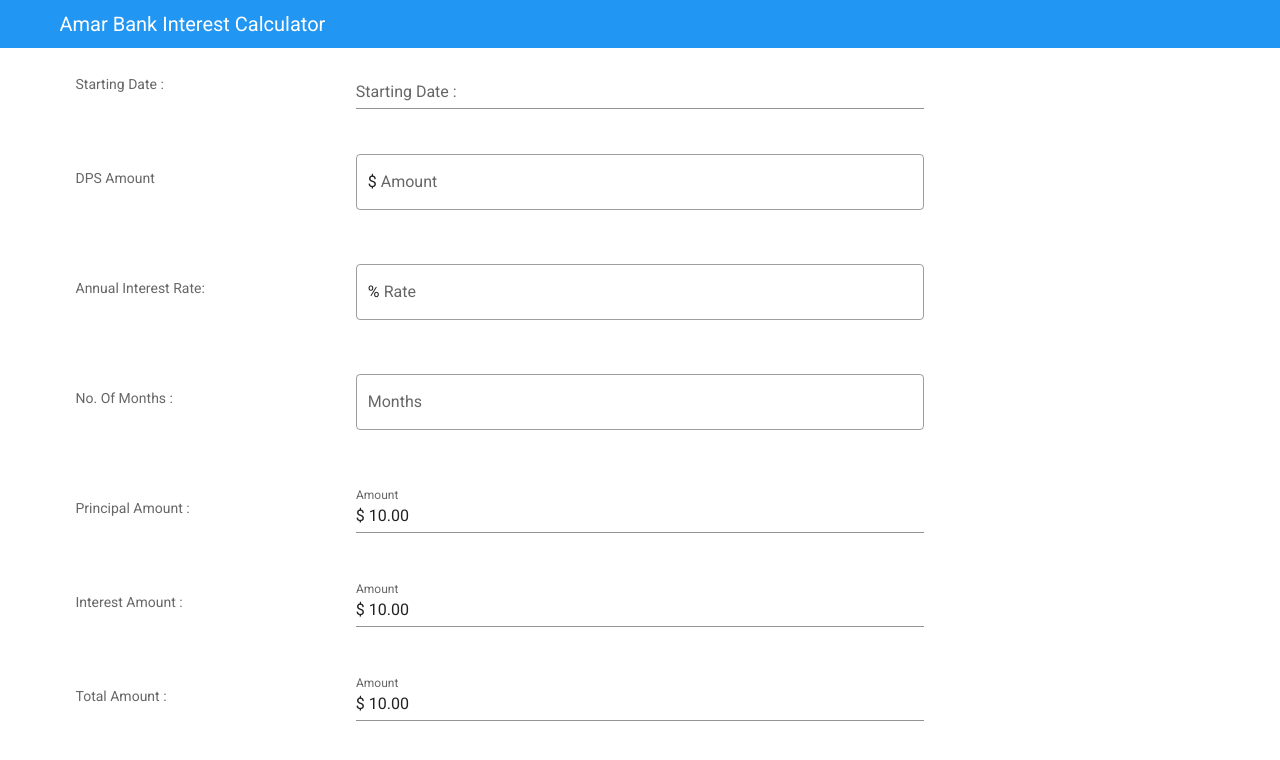
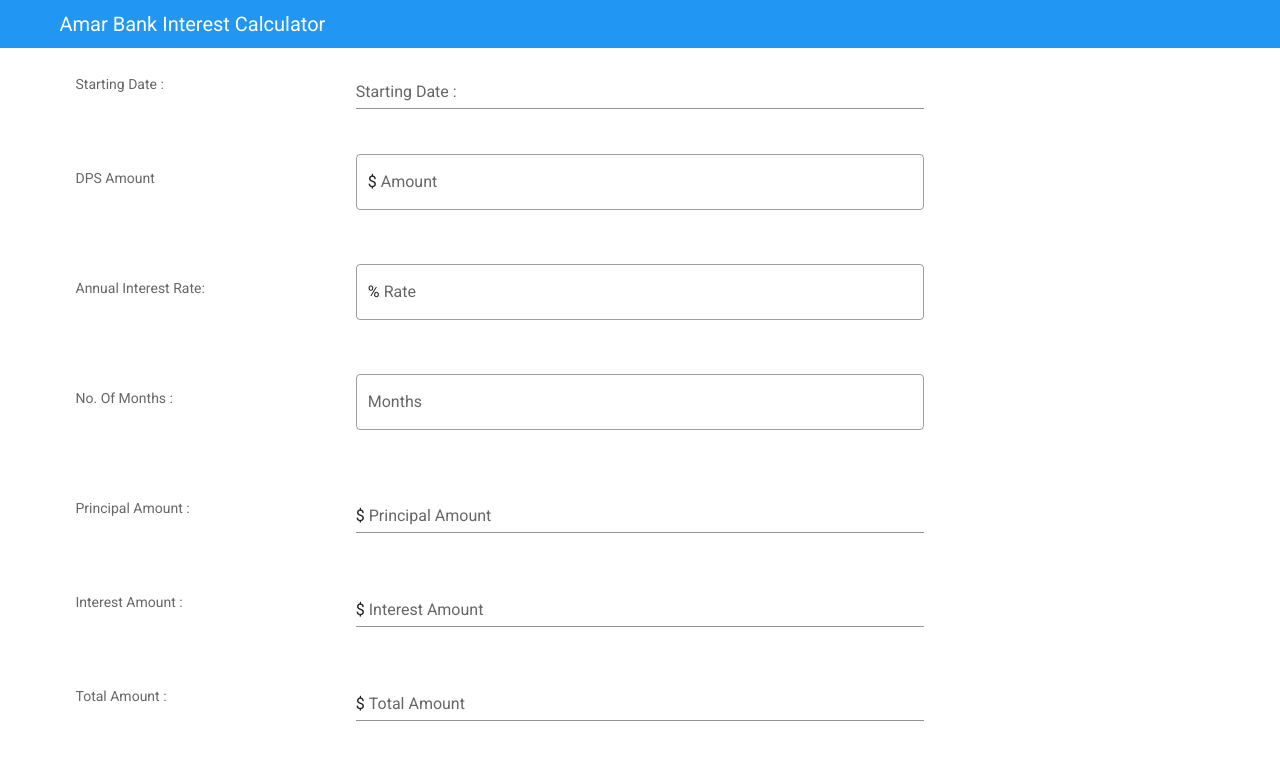
Before and after one commit to supermanshuvo/amar-bank-interest, a Vue app: page / in a window 1280 px wide. Shown: the top 760 px of the page. Built offline with nearby package versions, Linux system fonts and the light colour scheme.

Commit message:
Value bilding in Home page

```diff
--- a/src/components/Home.vue
+++ b/src/components/Home.vue
@@ -58,8 +58,8 @@
             </v-col>
             <v-col cols="6">
                 <v-text-field
-                label="Amount"
-                value="10.00"
+                label="Principal Amount"
+                :value="principal_amount"
                 prefix="$"
                 ></v-text-field>
             </v-col>
@@ -70,8 +70,8 @@
             </v-col>
             <v-col cols="6">
                 <v-text-field
-                label="Amount"
-                value="10.00"
+                label="Interest Amount"
+                :value="interest_amount"
                 prefix="$"
                 ></v-text-field>
             </v-col>
@@ -82,8 +82,8 @@
             </v-col>
             <v-col cols="6">
                 <v-text-field
-                label="Amount"
-                value="10.00"
+                label="Total Amount"
+                :value="total_amount"
                 prefix="$"
                 ></v-text-field>
             </v-col>
@@ -107,6 +107,8 @@
           no_of_months:"",
       }
   },
+  methods:{
 
+  }
 }
 </script>
```
